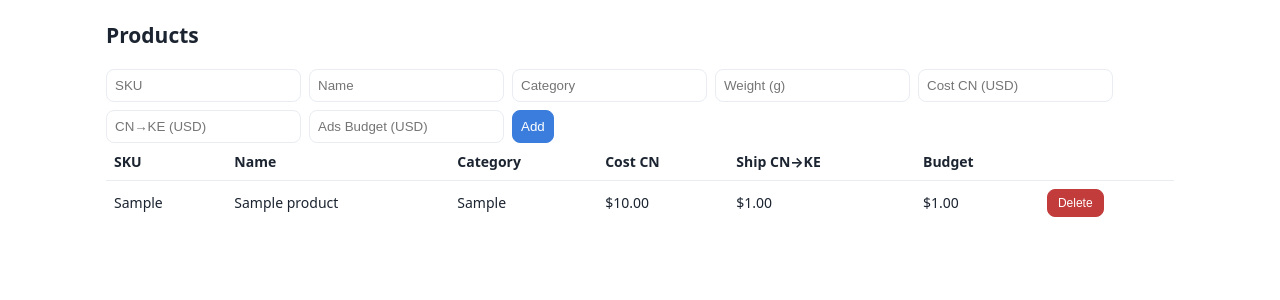
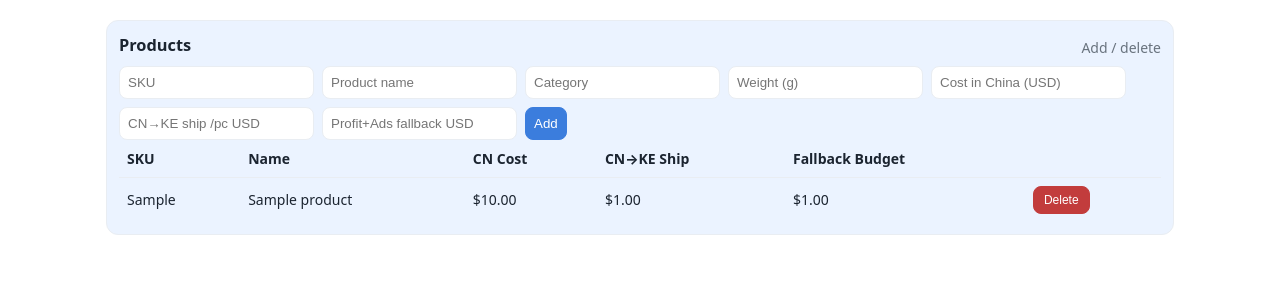
Before and after one commit to EAS-COD-System/eas, a Flask app: page /products in a window 1280 px wide. Shown: the part 96-396 px from the top of the page. Run offline with Flask 3, Linux system fonts and the light colour scheme; tables that the repository leaves empty hold one stand-in row (values such as "Sample post").

Commit message:
Update products.html

```diff
--- a/templates/products.html
+++ b/templates/products.html
@@ -1,39 +1,40 @@
 {% extends "base.html" %}
 {% block content %}
-<h2>Products</h2>
-
+<div class="section s-blue">
+  <div class="section-h"><h3 style="margin:0">Products</h3><span class="muted">Add / delete</span></div>
   <form method="post" action="{{ url_for('add_product') }}">
     <div class="form-row">
       <input name="product_sku" placeholder="SKU" required>
-    <input name="product_name" placeholder="Name" required>
+      <input name="product_name" placeholder="Product name" required>
       <input name="category" placeholder="Category">
       <input type="number" name="weight_g" placeholder="Weight (g)">
-    <input type="number" step="0.01" name="cost_cn_usd" placeholder="Cost CN (USD)">
-    <input type="number" step="0.01" name="default_cnke_ship_usd" placeholder="CN→KE (USD)">
-    <input type="number" step="0.01" name="profit_ads_budget_usd" placeholder="Ads Budget (USD)">
+      <input type="number" step="0.01" name="cost_cn_usd" placeholder="Cost in China (USD)" required>
+      <input type="number" step="0.01" name="default_cnke_ship_usd" placeholder="CN→KE ship /pc USD">
+      <input type="number" step="0.01" name="profit_ads_budget_usd" placeholder="Profit+Ads fallback USD">
       <button class="btn">Add</button>
     </div>
   </form>
 
   <div class="table-wrap">
     <table class="table">
-    <tr><th>SKU</th><th>Name</th><th>Category</th><th>Cost CN</th><th>Ship CN→KE</th><th>Budget</th><th></th></tr>
+      <tr><th>SKU</th><th>Name</th><th>CN Cost</th><th>CN→KE Ship</th><th>Fallback Budget</th><th></th></tr>
       {% for p in products %}
         <tr>
           <td>{{ p.product_sku }}</td>
           <td>{{ p.product_name }}</td>
-      <td>{{ p.category }}</td>
-      <td>${{ '%.2f'|format(p.cost_cn_usd) }}</td>
-      <td>${{ '%.2f'|format(p.default_cnke_ship_usd) }}</td>
-      <td>${{ '%.2f'|format(p.profit_ads_budget_usd) }}</td>
+          <td>${{ '%.2f'|format(p.cost_cn_usd or 0) }}</td>
+          <td>${{ '%.2f'|format(p.default_cnke_ship_usd or 0) }}</td>
+          <td>${{ '%.2f'|format(p.profit_ads_budget_usd or 0) }}</td>
           <td>
-        <form method="post" action="{{ url_for('delete_product') }}" onsubmit="return confirm('Delete product?');">
+            <form method="post" action="{{ url_for('delete_product') }}" onsubmit="return confirm('Delete {{ p.product_sku }}?');">
               <input type="hidden" name="product_sku" value="{{ p.product_sku }}">
               <button class="btn danger small">Delete</button>
             </form>
           </td>
         </tr>
       {% endfor %}
+      {% if not products %}<tr><td colspan="6" class="muted">No products yet</td></tr>{% endif %}
     </table>
   </div>
+</div>
 {% endblock %}
```
Lines whose indentation alone changed are shown as unchanged.
